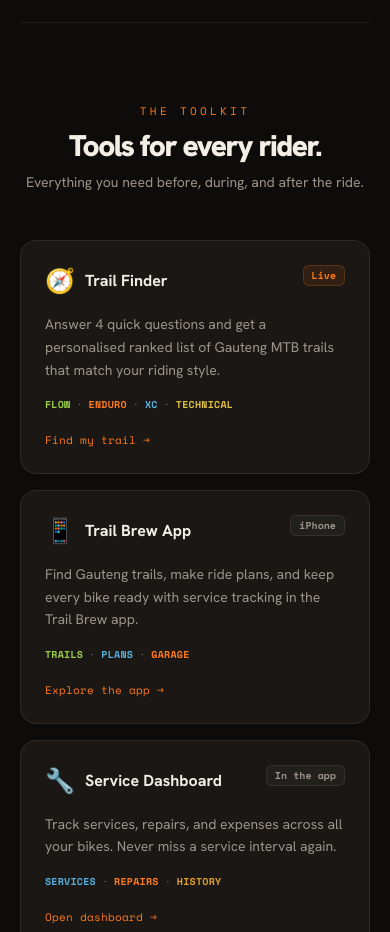
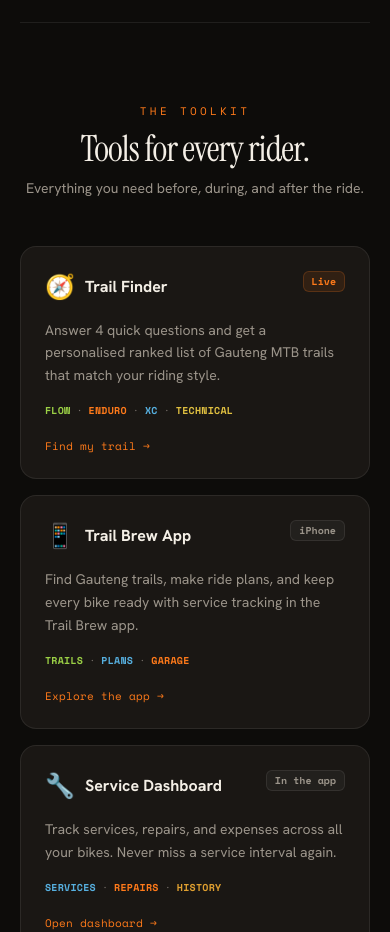
Before and after one commit to SmoothOp95/trail-brew, a React (Vite) app: page / in a window 390 px wide. Shown: the part 920-1852 px from the top of the page. Built offline with nearby package versions, Linux system fonts and the light colour scheme; no server answers.

Commit message:
Set the home toolkit heading in the serif display face
Co-Authored-By: Claude Opus 5.5 <noreply@anthropic.com>
Claude-Session: https://claude.ai/code/session_0157CuQ3DXroVLzp7gav8e9J

```diff
--- a/src/components/home/HomePage.jsx
+++ b/src/components/home/HomePage.jsx
@@ -182,7 +182,7 @@ export default function HomePage() {
           <p className="font-mono text-[11px] text-brew-accent uppercase tracking-[0.3em] mb-3">
             The toolkit
           </p>
-          <h2 className="text-3xl sm:text-5xl font-black tracking-tighter leading-[0.95]">
+          <h2 className="font-serif text-4xl sm:text-6xl font-normal tracking-tight leading-[0.95]">
             Tools for every rider.
           </h2>
           <p className="text-brew-text-dim text-sm mt-3 max-w-sm mx-auto">
```
